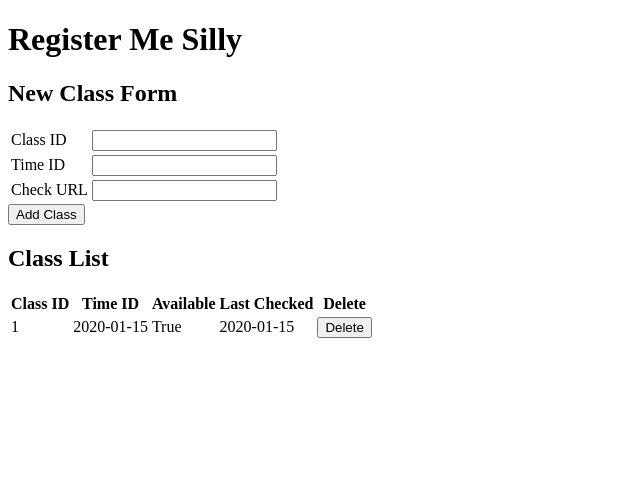
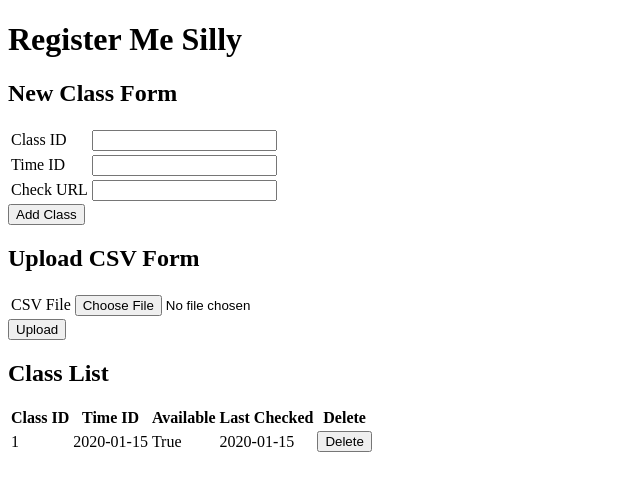
Before and after one commit to andydevs/register-me-silly, a Flask app: page / in a window 1280 px wide. Shown: the top 491 px of the page, without its empty margins (0-640 px from the left). Run offline with Flask 2, Linux system fonts and the light colour scheme; tables that the repository leaves empty hold one stand-in row (values such as "Sample post"); parts of the project's set-up code (start-up, migrations or seed data) failed here and were passed over; some libraries are stand-ins or nearby versions.

Commit message:
Added upload csv file (does not work)

```diff
--- a/register_me_silly/__init__.py
+++ b/register_me_silly/__init__.py
@@ -16,7 +16,7 @@ from celery.result import ResultSet
 from .celery import make_celery
 from .enrollment import has_enrollment_available
 from .ifttt import trigger
-from .forms import NewClassCheckForm
+from .forms import NewClassCheckForm, UploadCSVForm
 
 
 # Create and configure app
@@ -44,6 +44,7 @@ def index():
     Class check list view
     """
     new_class_check_form = NewClassCheckForm()
+    upload_csv_form = UploadCSVForm()
     if new_class_check_form.validate_on_submit():
         klass = ClassCheck(
             class_id=new_class_check_form.class_id.data,
@@ -56,6 +57,7 @@ def index():
     classes = ClassCheck.query.all()
     return render_template('index.html',
         new_class_check_form=new_class_check_form,
+        upload_csv_form=upload_csv_form,
         classes=classes)
 
 
--- a/register_me_silly/templates/index.html
+++ b/register_me_silly/templates/index.html
@@ -28,6 +28,12 @@
         <h2>New Class Form</h2>
         <form action="/" method="post">
             {{ pretty_form(new_class_check_form, submit='Add Class') }}
+        </form>
+
+        <!-- CSV Upload Form -->
+        <h2>Upload CSV Form</h2>
+        <form action="/" method="post">
+            {{ pretty_form(upload_csv_form, submit='Upload') }}
         </form>
 
         <!-- Class List -->
```
